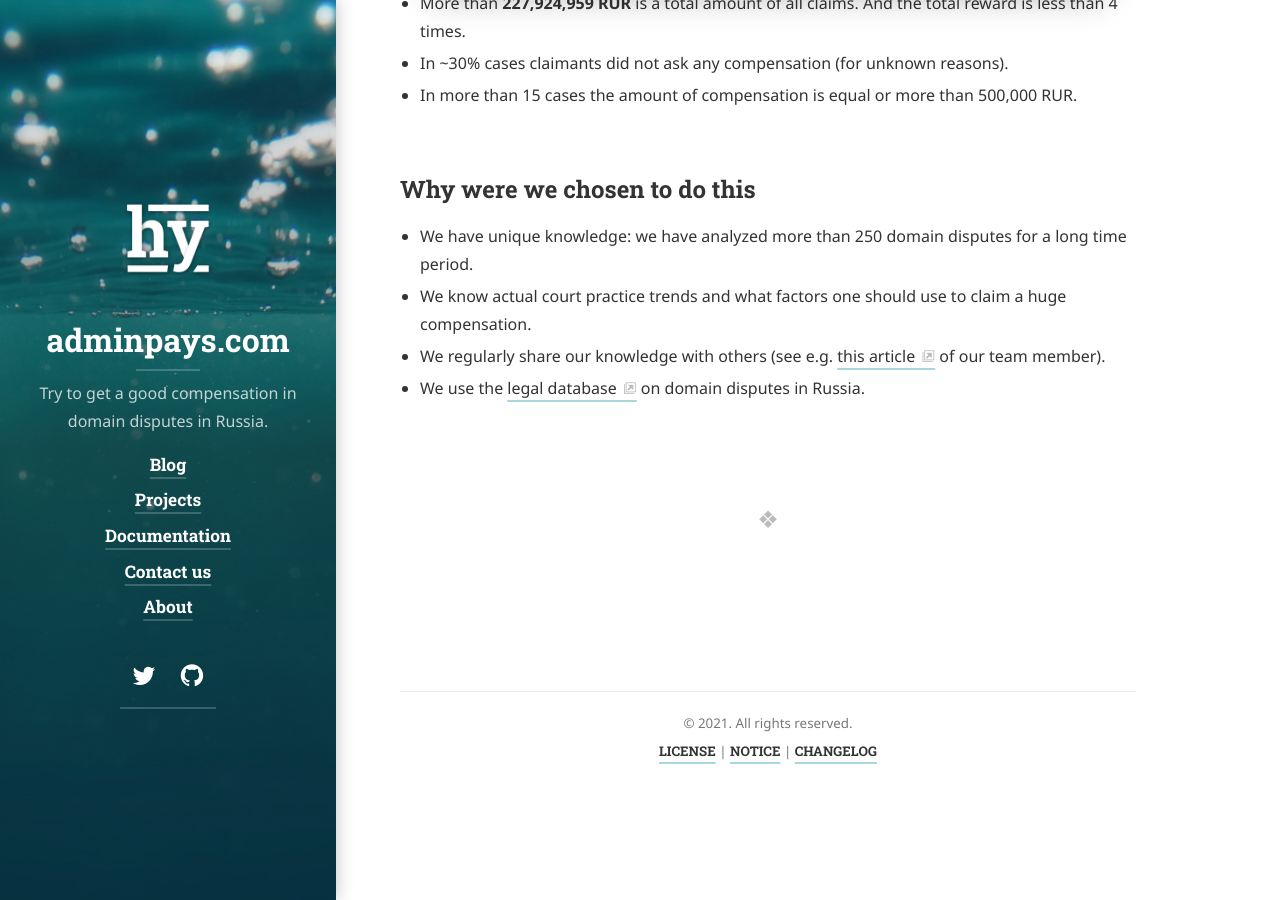
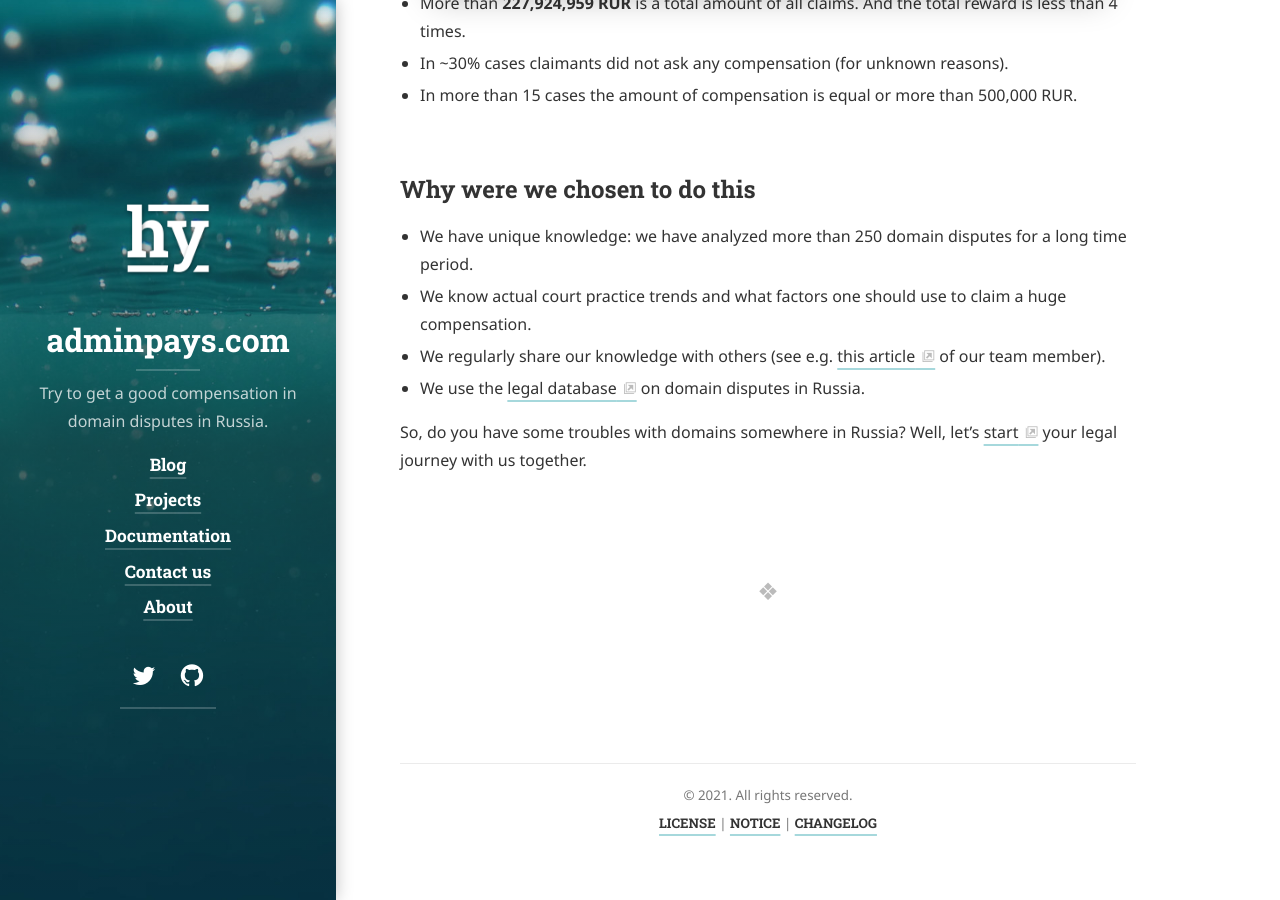
Before and after one commit to xCounsel/adminpays, a Jekyll site: the page built from index.md, in a window 1280 px wide and 900 px high, scrolled down 533 px. Built offline with Jekyll 4.4.1, drawn with Linux system fonts in a browser that asks for light colours; cached includes are drawn as plain includes; nearby versions of some CDN libraries; some web fonts are replaced; library files that are not in the unit come from our copies.

Commit message:
Update index.md

```diff
--- a/index.md
+++ b/index.md
@@ -21,6 +21,8 @@ sitemap: false
 * We regularly share our knowledge with others (see e.g. [this article](https://www.worldtrademarkreview.com/brand-management/domain-name-disputes-in-russia-how-get-most-compensation-in-court) of our team member).
 * We use the [legal database](https://github.com/xCounsel/kardamon/tree/master/English/premium) on domain disputes in Russia.
 
+So, do you have some troubles with domains somewhere in Russia? Well, let's [start](https://adminpays.com/contact/) your legal journey with us together.
+
 
 [documentation]: docs/README.md
 [install]: docs/install.md
```
